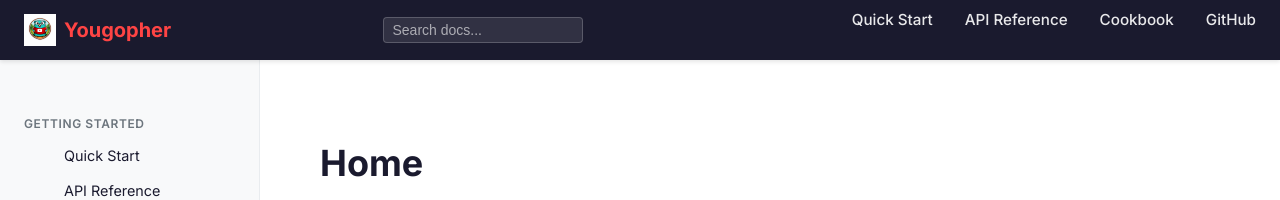
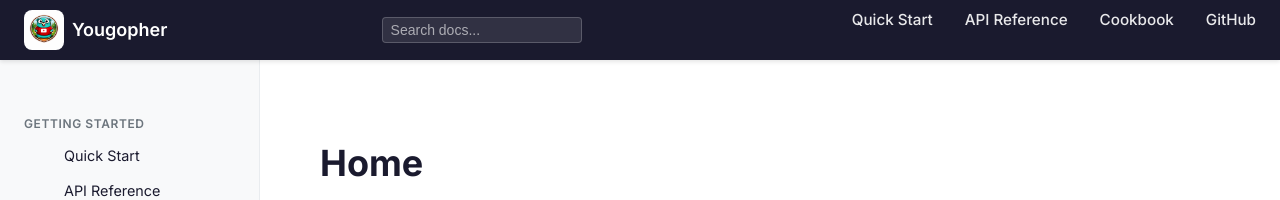
Before and after one commit to Its-donkey/yougopher, a Jekyll site: the page built from docs/index.md, in a window 1280 px wide. Shown: the top 200 px of the page. Built offline with Jekyll 4.4.1, drawn with Linux system fonts in a browser that asks for light colours.

Commit message:
fix(docs): match navbar styling to Kappopher (40x40 logo, white text)

```diff
--- a/docs/_layouts/default.html
+++ b/docs/_layouts/default.html
@@ -5,7 +5,7 @@
   <meta name="viewport" content="width=device-width, initial-scale=1.0">
   <title>{{ page.title }} | {{ site.title }}</title>
   <meta name="description" content="{{ page.description | default: site.description }}">
-  <link rel="stylesheet" href="{{ '/assets/css/main.css' | relative_url }}?v=2">
+  <link rel="stylesheet" href="{{ '/assets/css/main.css' | relative_url }}?v=3">
   <link rel="preconnect" href="https://fonts.googleapis.com">
   <link rel="preconnect" href="https://fonts.gstatic.com" crossorigin>
   <link href="https://fonts.googleapis.com/css2?family=Inter:wght@400;500;600;700&family=JetBrains+Mono:wght@400;500&display=swap" rel="stylesheet">
--- a/docs/assets/css/main.css
+++ b/docs/assets/css/main.css
@@ -85,8 +85,9 @@ a:hover {
   align-items: center;
   gap: var(--spacing-sm);
   color: #fff;
-  font-weight: 700;
-  font-size: 1.25rem;
+  font-weight: 600;
+  font-size: 1.125rem;
+  text-decoration: none;
 }
 
 .navbar-brand:hover {
@@ -95,12 +96,14 @@ a:hover {
 }
 
 .logo-text {
-  color: var(--color-primary);
+  color: #fff;
 }
 
 .navbar-logo {
-  height: 32px;
-  width: auto;
+  width: 40px;
+  height: 40px;
+  border-radius: 8px;
+  object-fit: contain;
 }
 
 .navbar-links {
```
